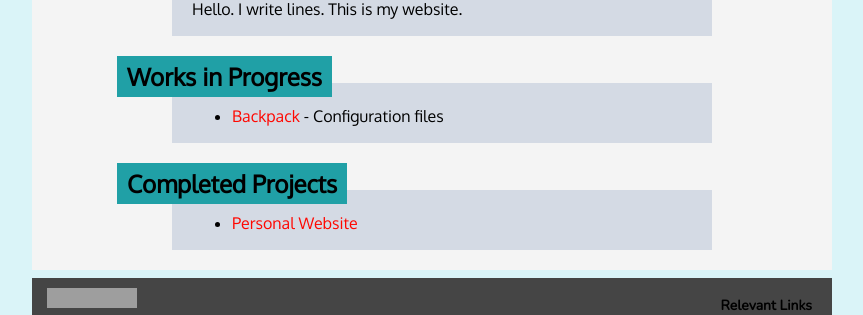
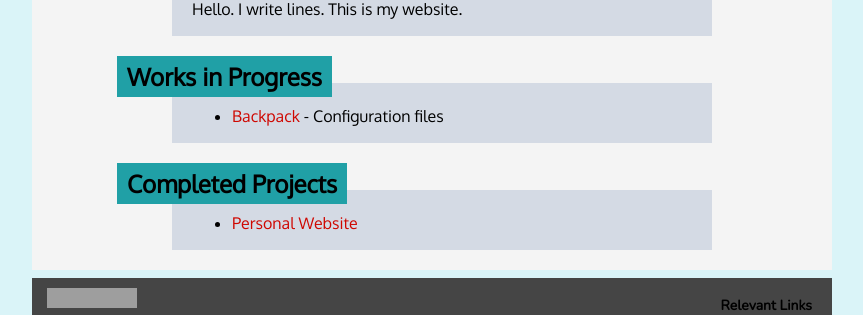
Before and after one commit to chelium/chelium.github.io, a Jekyll site: the page built from index.html, in a window 1280 px wide. Shown: the part 179-494 px from the top of the page, without its empty margins (208-1071 px from the left). Built offline with Jekyll 4.4.1, drawn with Linux system fonts in a browser that asks for light colours; grey boxes are pictures that could not be loaded.

Commit message:
Update link color

```diff
--- a/css/style.css
+++ b/css/style.css
@@ -26,7 +26,7 @@ a {
 
 /* links */
 li > a, p > a {
-    color: #FF0700;
+    color: #CF0700;
 }
 
 /* header */
```
